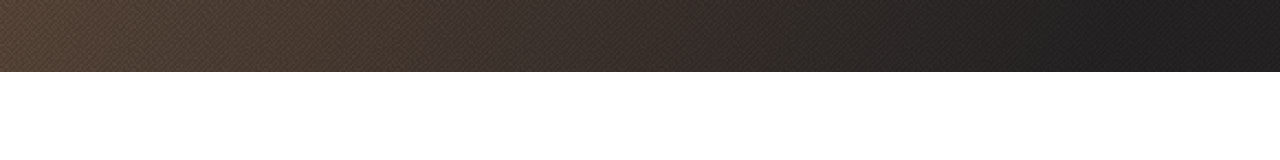
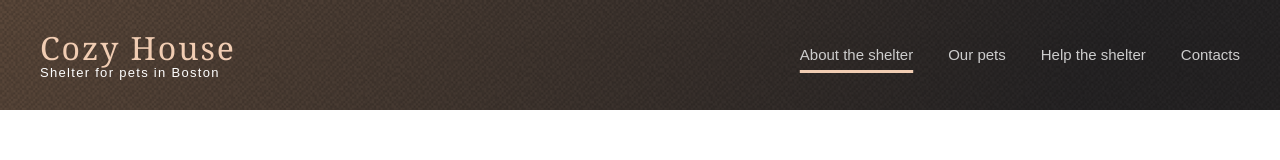
Before and after one commit to vovanstik1/test2, a plain HTML site: page index.html in a window 1280 px wide. Drawn offline with Linux system fonts and the light colour scheme.

Commit message:
feat: header complite

```diff
--- a/index.html
+++ b/index.html
@@ -11,17 +11,32 @@
 <body>
   <header class='header section'>
     <div class="section-wrapper header-wrapper">
-      <div class='header_logo'></div>
+      <div class='header_logo'>
+        <a href="#">
+          <div class="header_logo_title">
+            Cozy House
+          </div>
+          <div class="header_logo_subtitle">
+            Shelter for pets in Boston
+          </div>
+        </a>
+      </div>
       <nav>
-        <ul class="header_nav">
-          <li></li>
-          <li></li>
-          <li></li>
-          <li></li>
+        <ul class='menu'>
+          <li class="menu__item menu__item_active"><a href="#">About the shelter</a></li>
+          <li class="menu__item"> <a href="#">Our pets</a></li>
+          <li class="menu__item"> <a href="#">Help the shelter</a> </li>
+          <li class="menu__item"><a href="#">Contacts</a></li>
         </ul>
       </nav>
     </div>
   </header>
+  <section class="section">
+    <div class="section-wrapper">
+      <div></div>
+      <div></div>
+    </div>
+  </section>
 </body>
 
 </html>
--- a/styles/scss/_global.scss
+++ b/styles/scss/_global.scss
@@ -9,3 +9,7 @@
 *::after {
   box-sizing: border-box;
 }
+
+a {
+  text-decoration: none;
+}
--- a/styles/scss/_header.scss
+++ b/styles/scss/_header.scss
@@ -5,7 +5,64 @@
   background-repeat: no-repeat;
 
   .section-wrapper {
-    max-width: 1280px;
+    max-width: 1200px;
     margin: 0 auto;
+    padding: 0 40px;
+  }
+
+  .header-wrapper {
+    display: flex;
+    justify-content: space-between;
+    align-items: center;
+    padding: 30px 0;
+
+    .header_logo_title {
+      color: var(--color-primary, #f1cdb3);
+
+      /* logo_title */
+      font-family: Georgia;
+      font-size: 32px;
+      font-style: normal;
+      font-weight: 400;
+      line-height: 110%; /* 35.2px */
+      letter-spacing: 1.92px;
+    }
+
+    .header_logo_subtitle {
+      color: var(--color-light-xl, #fff);
+
+      /* logo_subtitle */
+      font-family: Arial;
+      font-size: 13px;
+      font-style: normal;
+      font-weight: 400;
+      line-height: normal;
+      letter-spacing: 1.3px;
+    }
+
+    .menu {
+      display: flex;
+      list-style: none;
+      align-items: center;
+      gap: 35px;
+
+      color: var(--color-dark-s, #cdcdcd);
+    }
   }
 }
+
+.menu__item a {
+  color: var(--color-dark-s, #cdcdcd);
+
+  /* paragraph-l */
+  font-family: Arial;
+  font-size: 15px;
+  font-style: normal;
+  font-weight: 400;
+  line-height: 160%; /* 24px */
+}
+
+.menu__item_active {
+  text-decoration: underline 3px #f1cdb3;
+  text-underline-offset: 10px;
+}
```
Also changed, not shown: styles/css/main.css, 1 other file.
